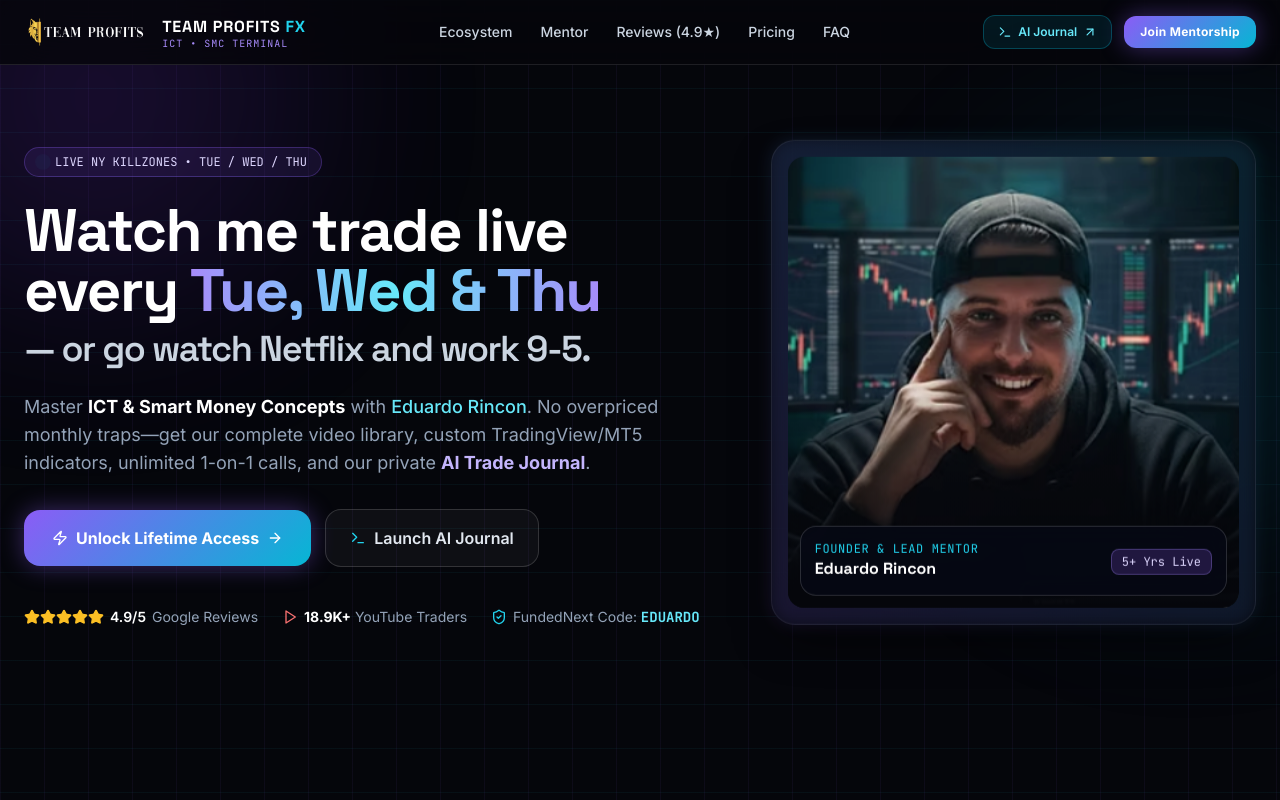
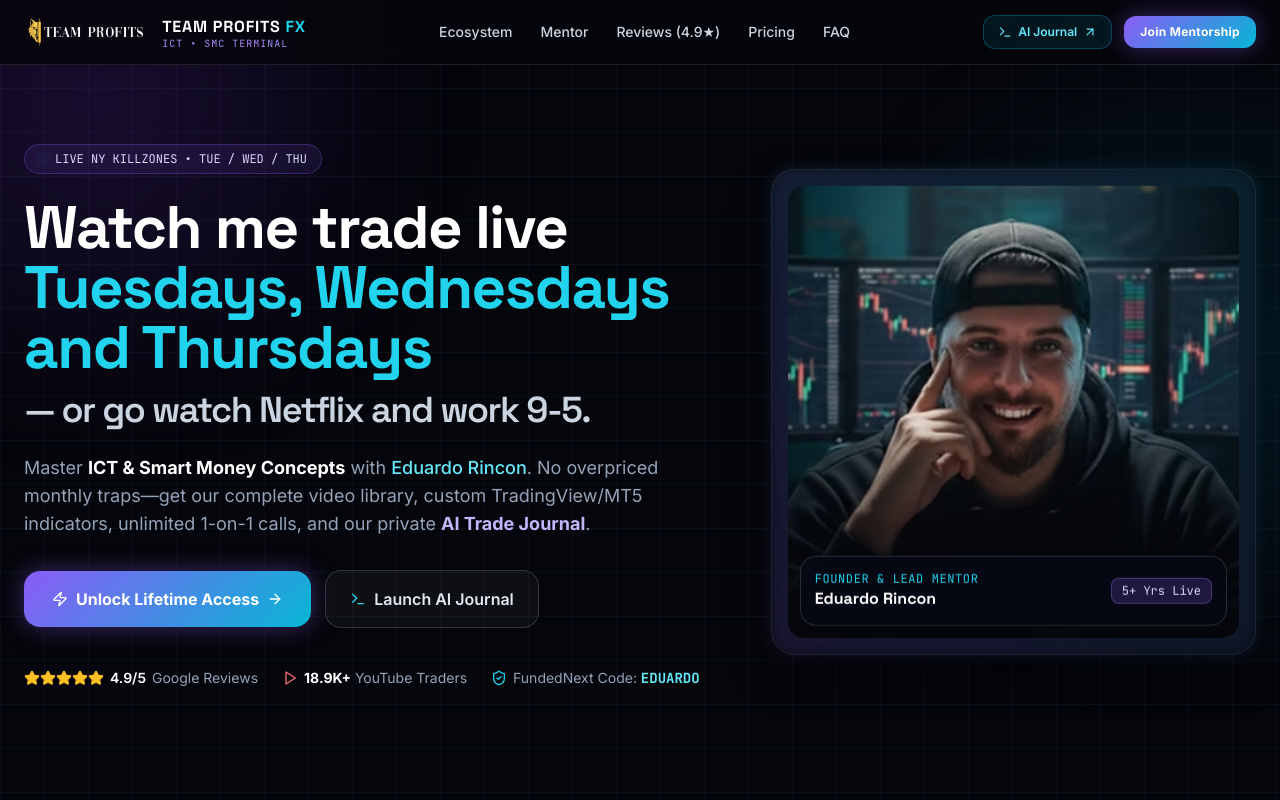
Before and after one commit to ishootrawdotcom-ctrl/teamprofitsfx-web, a Next.js app: page / in a window 1280 px wide. Shown: the top 800 px of the page. Built offline with nearby package versions, Linux system fonts and the light colour scheme.

Commit message:
Update Hero.tsx

```diff
--- a/src/components/Hero.tsx
+++ b/src/components/Hero.tsx
@@ -15,12 +15,12 @@ export function Hero() {
               <span>LIVE NY KILLZONES • TUE / WED / THU</span>
             </div>
 
-            <h1 className="font-display text-4xl sm:text-5xl lg:text-6xl font-bold tracking-tight leading-[1.08] text-white">
-              Watch me trade live every{" "}
-              <span className="bg-gradient-to-r from-violet-400 via-cyan-300 to-violet-400 bg-clip-text text-transparent">
-                Tue, Wed & Thu
+            <h1 className="font-display text-4xl sm:text-5xl lg:text-6xl font-bold tracking-tight leading-[1.1] text-white">
+              Watch me trade live{" "}
+              <span className="text-cyan-400">
+                Tuesdays, Wednesdays and Thursdays
               </span>{" "}
-              <span className="block mt-2 text-slate-300 text-2xl sm:text-4xl lg:text-4xl font-semibold">
+              <span className="block mt-3 text-slate-300 text-2xl sm:text-3xl lg:text-4xl font-semibold">
                 — or go watch Netflix and work 9-5.
               </span>
             </h1>
```
